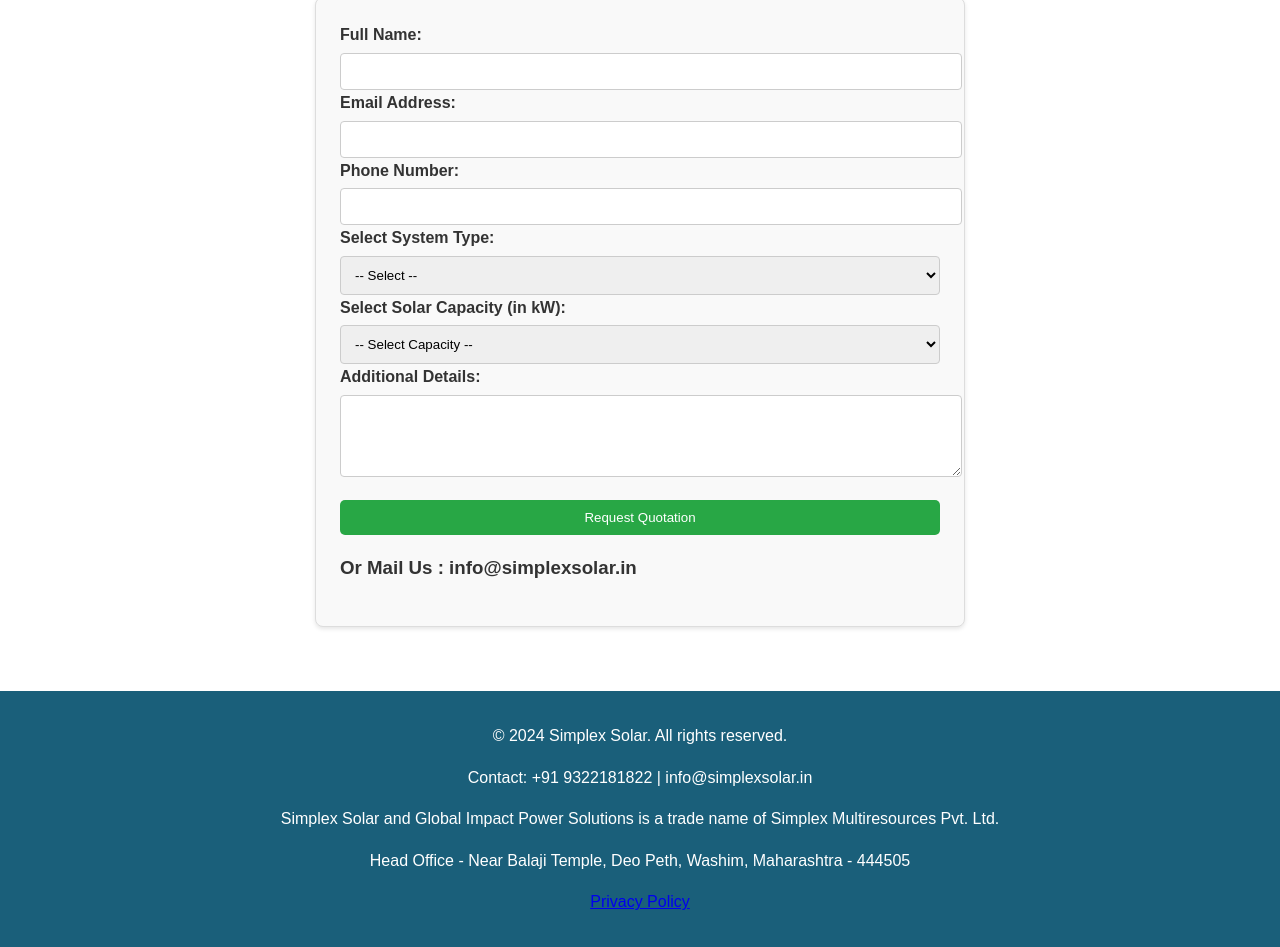
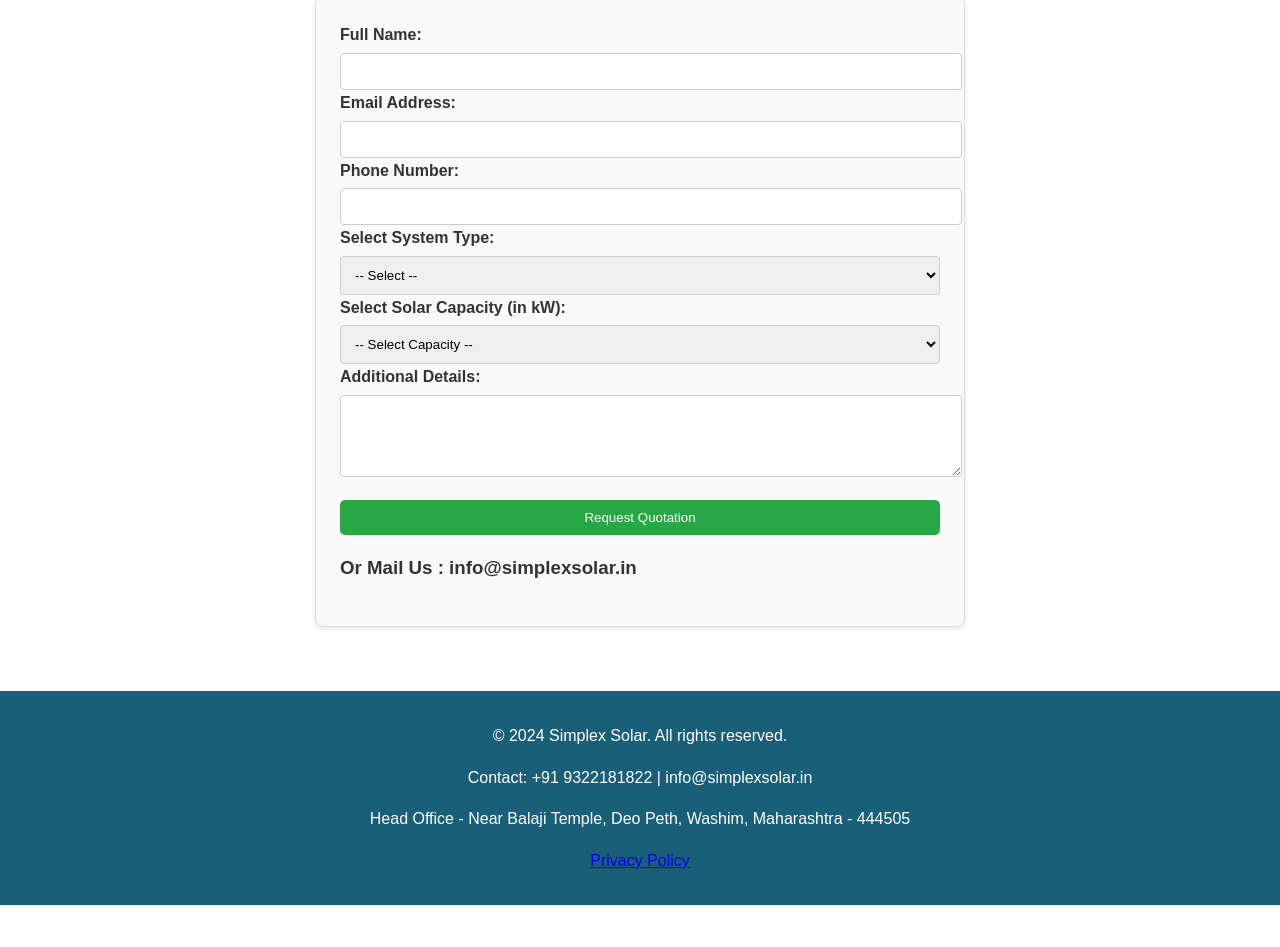
Before and after one commit to malpaniga/malpaniga.github.io, a plain HTML site: page index.html in a window 1280 px wide. Shown: the part 2266-3213 px from the top of the page. After the commit the page ends 3171 px from the top, so only its background shows below. Drawn offline with Linux system fonts and the light colour scheme.

Commit message:
Update index.html

```diff
--- a/index.html
+++ b/index.html
@@ -269,7 +269,6 @@
     <footer>
         <p>&copy; 2024 Simplex Solar. All rights reserved.</p>
         <p>Contact: +91 9322181822 | info@simplexsolar.in</p>
-        <p>Simplex Solar and Global Impact Power Solutions is a trade name of Simplex Multiresources Pvt. Ltd.</p>
 	<p>Head Office - Near Balaji Temple, Deo Peth, Washim, Maharashtra - 444505</p>
         <p><a href="privacy-policy.html">Privacy Policy</a></p>
     </footer>
```
